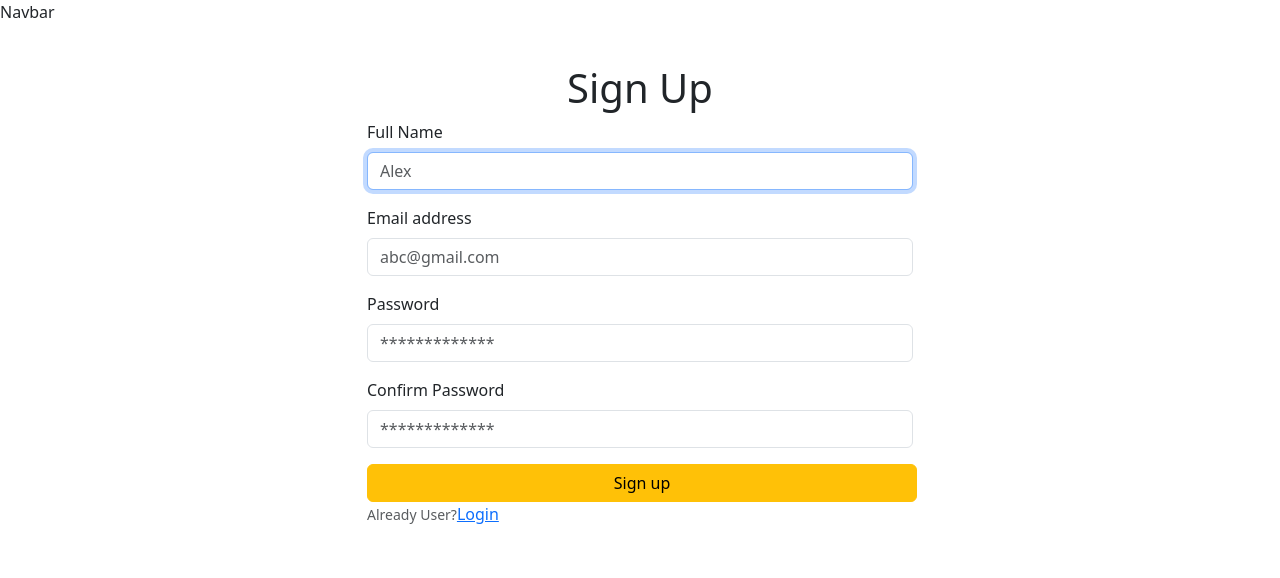
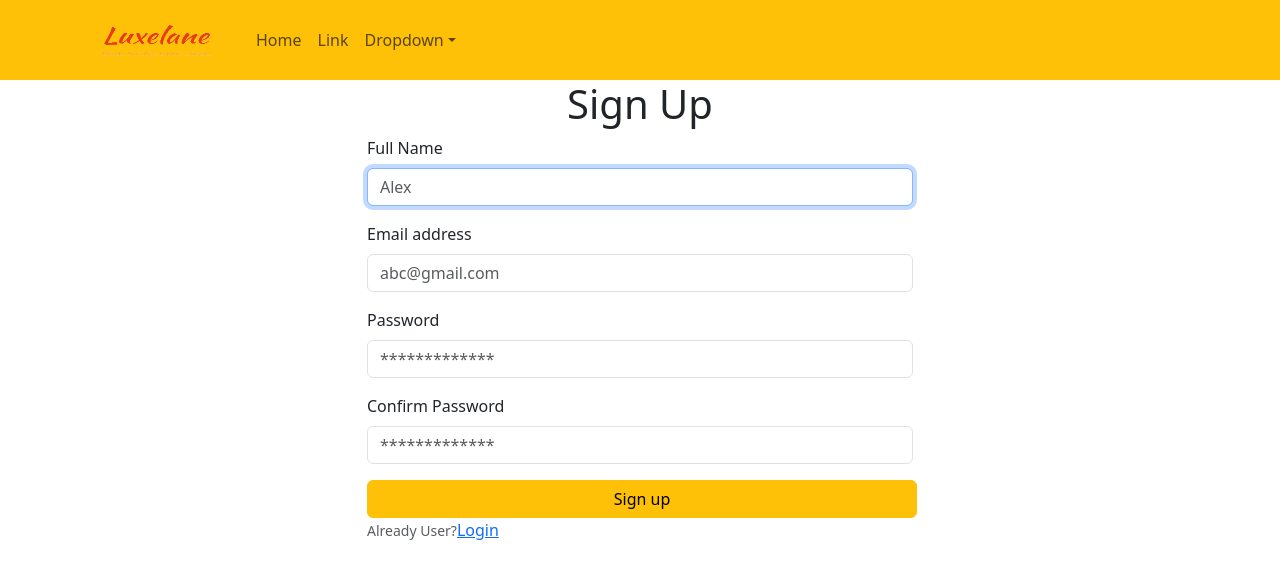
Before and after one commit to Sakshamyadav6/LuxeLane-App, a React (Vite) app in the folder frontend/: page /signup in a window 1280 px wide. Shown: the top 578 px of the page. Built offline with nearby package versions, Linux system fonts and the light colour scheme.

Commit message:
feat:navbar completed and added to eveery pages and logo

```diff
--- a/frontend/src/App.jsx
+++ b/frontend/src/App.jsx
@@ -3,12 +3,12 @@ import { Routes, Route } from "react-router-dom";
 import Login from "./pages/Login";
 import Signup from "./pages/Signup";
 import Home from "./pages/Home";
-import Navbar from "./components/Navbar";
+import NavSection from "./components/NavSection";
 
 const App = () => {
   return (
     <>
-      <Navbar/>
+      <NavSection/>
       <Routes>
         <Route path="/" element={<Login/>} />
         <Route path="/signup" element={<Signup/>} />
--- /dev/null
+++ b/frontend/src/components/NavSection.jsx
@@ -0,0 +1,49 @@
+import React from "react";
+import { useSelector } from "react-redux";
+import { NavDropdown, Nav, Container, Navbar } from "react-bootstrap";
+import { Link } from "react-router-dom";
+
+const NavSection = () => {
+  const user = useSelector((state) => state.auth);
+  return (
+    <>
+      <Navbar expand="lg" bg="warning" data-bs-theme="light" style={{height:'80px'}}>
+        <Container>
+          <Navbar.Brand>
+            <Link to={'/home'}>
+              <img
+                src="/img/logo.png"
+                width="150"
+                height="80"
+                className="d-inline-block align-top"
+                alt="Logo"
+              />
+            </Link>
+          </Navbar.Brand>
+          <Navbar.Toggle aria-controls="basic-navbar-nav" />
+          <Navbar.Collapse id="basic-navbar-nav">
+            <Nav className="me-auto">
+              <Nav.Link href="#home">Home</Nav.Link>
+              <Nav.Link href="#link">Link</Nav.Link>
+              <NavDropdown title="Dropdown" id="basic-nav-dropdown">
+                <NavDropdown.Item href="#action/3.1">Action</NavDropdown.Item>
+                <NavDropdown.Item href="#action/3.2">
+                  Another action
+                </NavDropdown.Item>
+                <NavDropdown.Item href="#action/3.3">
+                  Something
+                </NavDropdown.Item>
+                <NavDropdown.Divider />
+                <NavDropdown.Item href="#action/3.4">
+                  Separated link
+                </NavDropdown.Item>
+              </NavDropdown>
+            </Nav>
+          </Navbar.Collapse>
+        </Container>
+      </Navbar>
+    </>
+  );
+};
+
+export default NavSection;
--- a/frontend/src/components/Navbar.jsx
+++ /dev/null
@@ -1,11 +0,0 @@
-import React from 'react'
-import { useSelector } from 'react-redux'
-
-const Navbar = () => {
-  const user = useSelector((state) => state.auth);
-  return (
-    <div>Navbar</div>
-  )
-}
-
-export default Navbar
--- a/frontend/src/pages/Login.jsx
+++ b/frontend/src/pages/Login.jsx
@@ -47,7 +47,7 @@ const Login = () => {
       <Container>
         <Row
           className="justify-content-md-center"
-          style={{ marginTop: "150px" }}
+          style={{ marginTop: "90px" }}
         >
           <Col xs={12} md={6}>
             <h1 style={{textAlign:'center'}}>Sign In</h1>
--- a/frontend/src/pages/Signup.jsx
+++ b/frontend/src/pages/Signup.jsx
@@ -49,7 +49,7 @@ const Signup = () => {
       <Container>
         <Row
           className="justify-content-md-center"
-          style={{ marginTop: "40px" }}
+
         >
           <Col xs={12} md={6}>
             <h1 style={{ textAlign: "center" }}>Sign Up</h1>
```
Also changed, not shown: frontend/public/img/logo.png (added).
